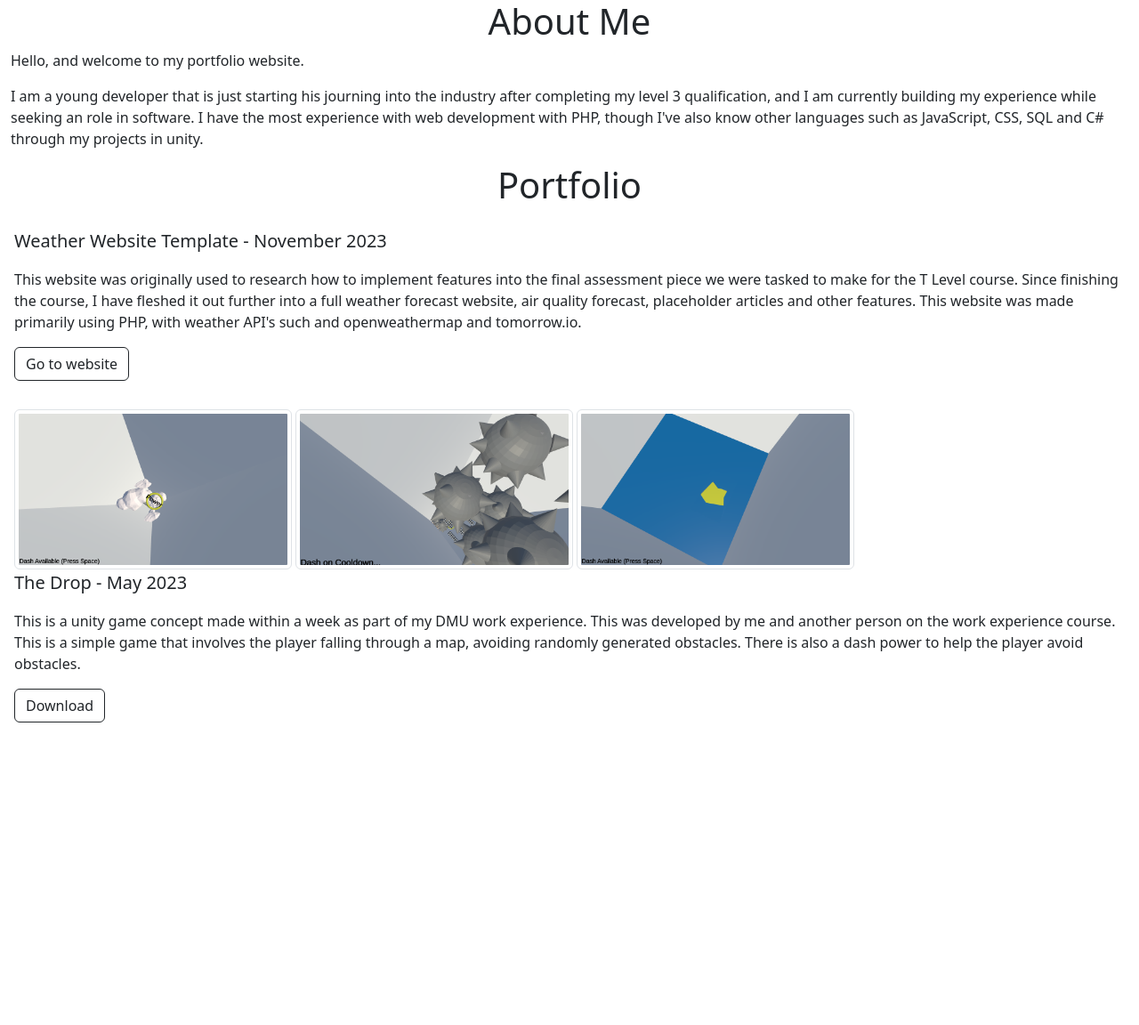
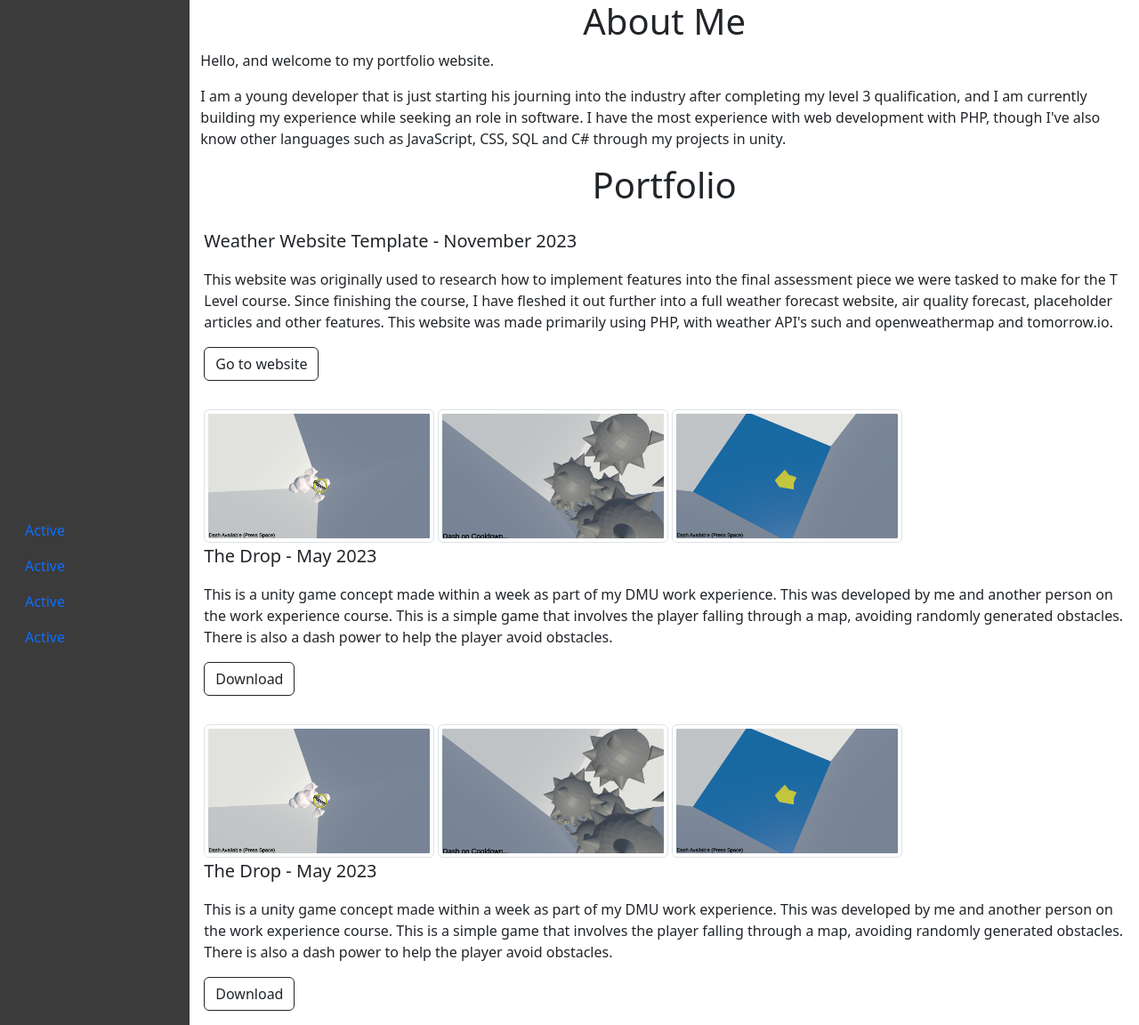
Before and after one commit to J-Thomas-Teratoid/J-Thomas-Teratoid.github.io, a PHP site: page / in a window 1280 px wide. Shown: the whole page at 89% size. Before the commit the page ends 812 px from the top, so only its background shows below. Run offline with PHP 8.4, Linux system fonts and the light colour scheme.

Commit message:
Nav template added

```diff
--- a/css/mystyles.css
+++ b/css/mystyles.css
@@ -1,3 +1,7 @@
 body {
     background-color: rgb(255, 255, 255) !important ;
 }
+
+#navbar {
+    background-color: rgb(59, 59, 59) !important ;
+}
--- a/index.html
+++ b/index.html
@@ -8,7 +8,25 @@
     <title>JTD Portfolio</title>
 </head>
 <body>
-    <div class='container-fluid'>
+    <div class = "container-fluid">
+        <div class='row'>
+            <div class = 'col-2' id = 'navbar'>
+                <ul class='nav flex-column sticky-top position-relative top-50 start-0'>
+                    <li class='nav-item'>
+                        <a class='nav-link active' aria-current='page' href='#'>Active</a>
+                    </li>
+                    <li class='nav-item'>
+                        <a class='nav-link active' aria-current='page' href='#'>Active</a>
+                    </li>
+                    <li class='nav-item'>
+                        <a class='nav-link active' aria-current='page' href='#'>Active</a>
+                    </li>
+                    <li class='nav-item'>
+                        <a class='nav-link active' aria-current='page' href='#'>Active</a>
+                    </li>
+                </ul>
+            </div>
+            <div class = 'col-10'>
                 <h1 class = 'text-center'>About Me</h1>
                 <p>Hello, and welcome to my portfolio website.</p>
                 <p>I am a young developer that is just starting his journing into the industry after completing my level 3 qualification, and I am currently building my experience while seeking an role in software. I have the most experience with web development with PHP, though I've also know other languages such as JavaScript, CSS, SQL and C# through my projects in unity.</p>
@@ -29,6 +47,17 @@
                         <p class = 'fs-6'>This is a unity game concept made within a week as part of my DMU work experience. This was developed by me and another person on the work experience course. This is a simple game that involves the player falling through a map, avoiding randomly generated obstacles. There is also a dash power to help the player avoid obstacles. </p>
                         <a class = 'btn btn-outline-dark ' href='files/The Drop.zip' download>Download</a>
                     </div>
+                    <br>
+                    <div class = 'p-3 g-col-12'>
+                        <img src='img/Screenshot (1).png' class='img-thumbnail' width='25%' height='25%'>
+                        <img src='img/Screenshot (2).png' class='img-thumbnail' width='25%' height='25%'>
+                        <img src='img/Screenshot (3).png' class='img-thumbnail' width='25%' height='25%'>
+                        <p class = 'fs-5'>The Drop - May 2023</p>
+                        <p class = 'fs-6'>This is a unity game concept made within a week as part of my DMU work experience. This was developed by me and another person on the work experience course. This is a simple game that involves the player falling through a map, avoiding randomly generated obstacles. There is also a dash power to help the player avoid obstacles. </p>
+                        <a class = 'btn btn-outline-dark ' href='files/The Drop.zip' download>Download</a>
+                    </div>
+                </div>
+            </div>
         </div>
     </div>
 </body>
```
Lines whose indentation alone changed are shown as unchanged.
